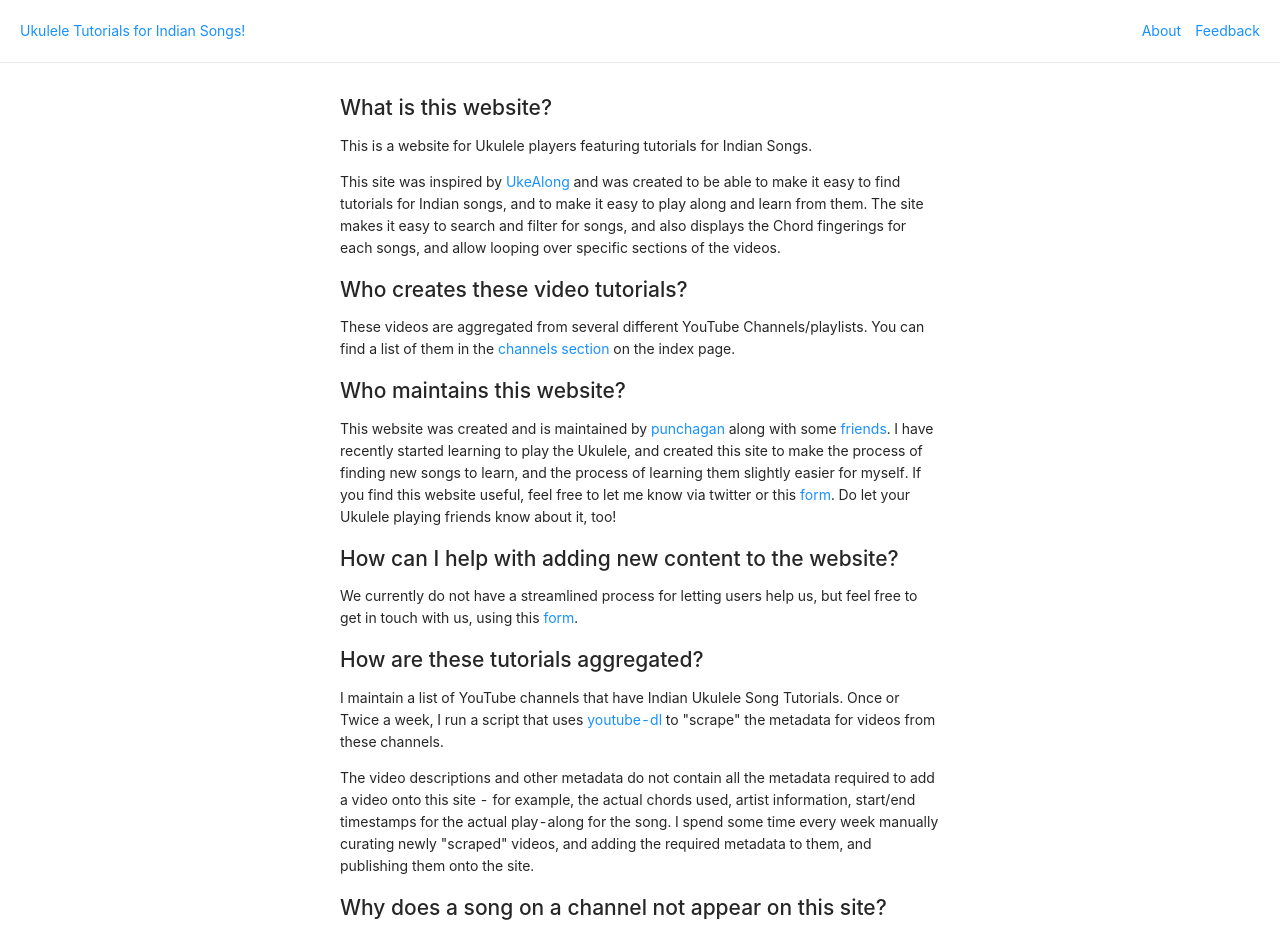
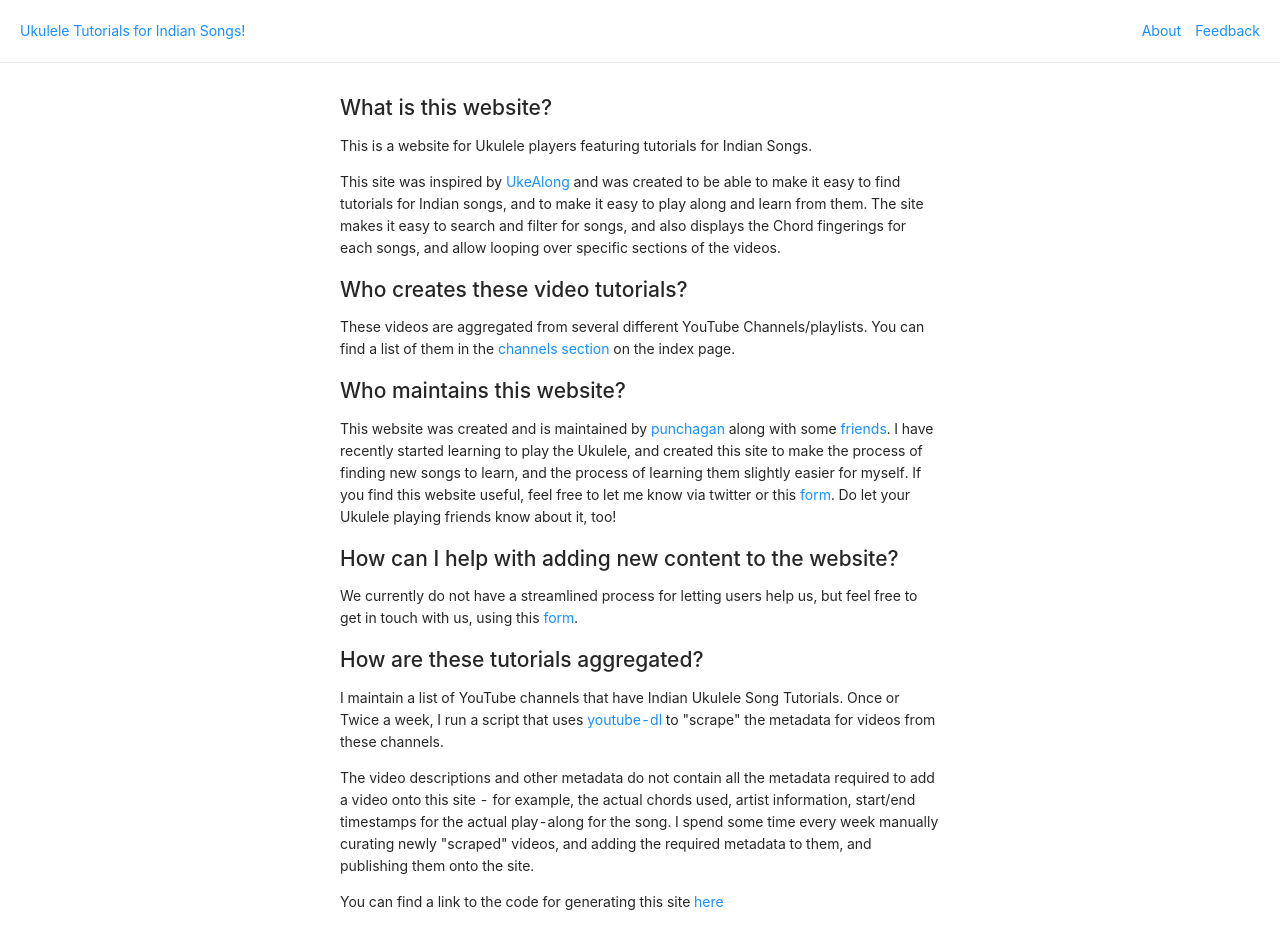
Before and after one commit to punchagan/ukulele-tutorials, a Next.js app in the folder site/: page /about in a window 1280 px wide. Shown: the top 932 px of the page. Built offline with nearby package versions, Linux system fonts and the light colour scheme.

Commit message:
Add link to repo in the FAQ

```diff
--- a/site/pages/about.js
+++ b/site/pages/about.js
@@ -68,6 +68,10 @@ export default function About() {
           start/end timestamps for the actual play-along for the song. I spend some time every week
           manually curating newly "scraped" videos, and adding the required metadata to them, and
           publishing them onto the site.{" "}
+        </p>
+        <p>
+          You can find a link to the code for generating this site{" "}
+          <a href="https://github.com/punchagan/ukulele-tutorials/">here</a>
         </p>
         <h2>Why does a song on a channel not appear on this site?</h2>
         <p>
```
